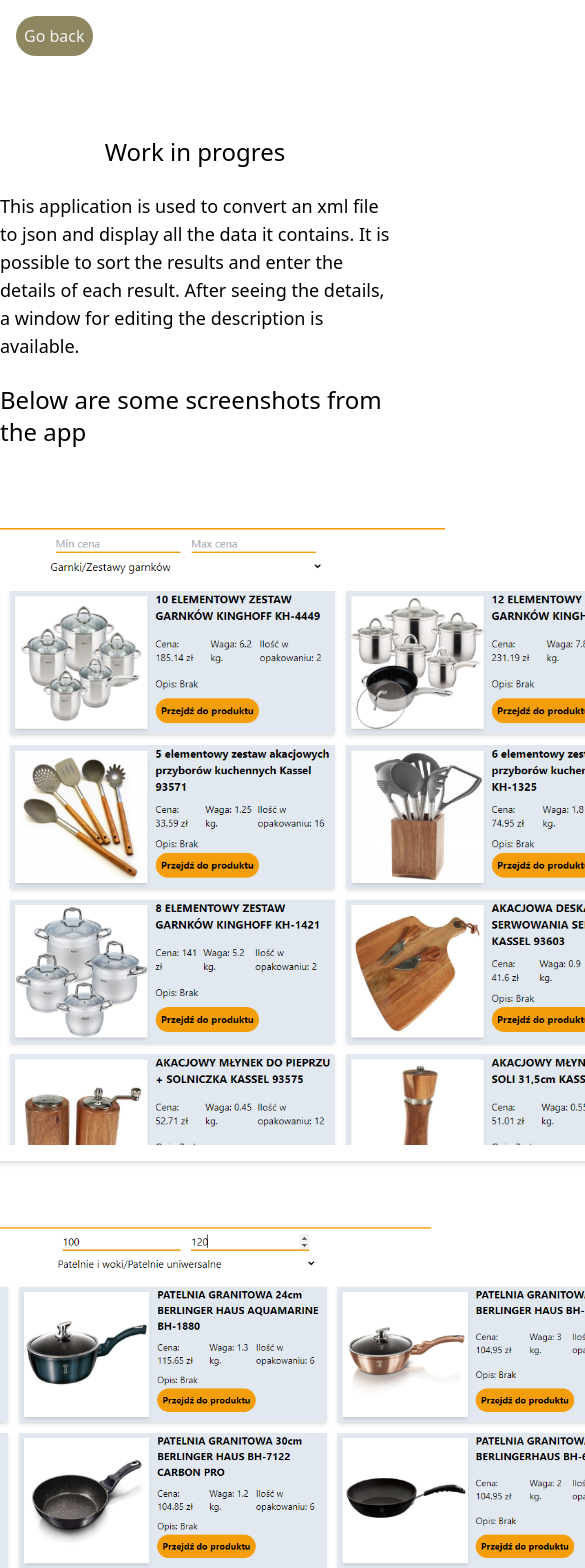
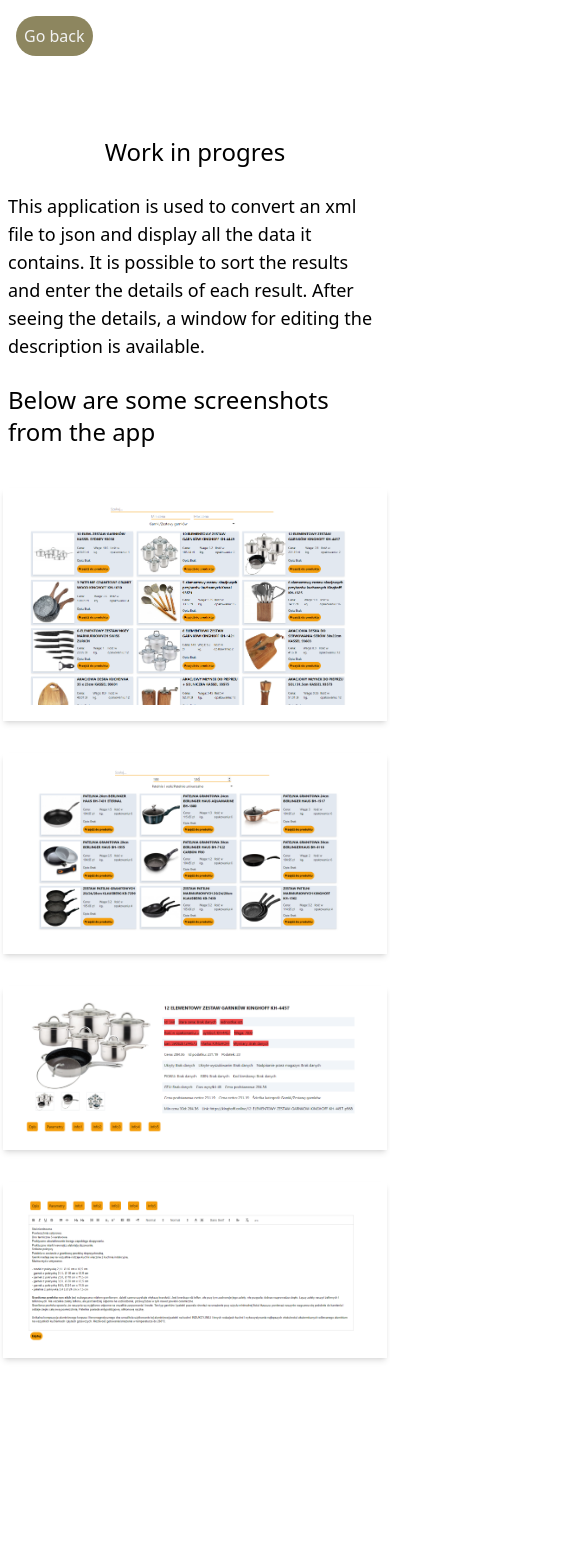
Before and after one commit to kolamaja/Portfolio, a React (Create React App) app: page /distributor in a window 390 px wide. Shown: the top 1568 px of the page, 585 px wide, since content can reach past the window. After the commit the page ends 1374 px from the top, so only its background shows below. Built offline with nearby package versions, Linux system fonts and the light colour scheme.

Commit message:
feat(DistributorLoader): Add temporary mobile version

```diff
--- a/src/Pages/DistributorLoader.js
+++ b/src/Pages/DistributorLoader.js
@@ -6,10 +6,10 @@
 import { Link } from "react-router-dom";
 export const DistributorLoader = () => {
   return (
-    <div className="container mx-auto ">
+    <div className="container mx-auto h-screen">
       <Link to={"/portfolio"}><button className="bg-clay-500 p-2 m-4 rounded-full text-almostWhite-500">Go back</button></Link>
-      <div className="flex flex-col my-10 justify-center items-center">
-        <h1 className="text-2xl my-6">Work in progres</h1>
+      <div className="flex flex-col mx-2 my-10 justify-center items-center">
+        <h1 className="text-2xl  my-6">Work in progres</h1>
         <p className="max-w-md text-lg">
           This application is used to convert an xml file to json and display
           all the data it contains. It is possible to sort the results and enter
@@ -19,22 +19,22 @@
         <h1 className="text-2xl my-6">Below are some screenshots from the app</h1>
         <div className="flex flex-row justify-center flex-wrap ">
           <img
-            className=" max-w-6xl shadow-md p-4 my-4 "
+            className=" max-w-sm lg:max-w-6xl shadow-md p-4 my-4 "
             src={dist1}
             alt={dist1}
           ></img>
           <img
-            className=" max-w-6xl shadow-md p-4 my-4  "
+            className=" max-w-sm lg:max-w-6xl shadow-md p-4 my-4  "
             src={dist2}
             alt={dist2}
           ></img>
           <img
-            className=" max-w-6xl shadow-md p-4 my-4  "
+            className=" max-w-sm lg:max-w-6xl shadow-md p-4 my-4  "
             src={dist3}
             alt={dist3}
           ></img>
           <img
-            className=" max-w-6xl shadow-md p-4 my-4  "
+            className=" max-w-sm lg:max-w-6xl shadow-md p-4 my-4  "
             src={dist4}
             alt={dist4}
           ></img>
```
